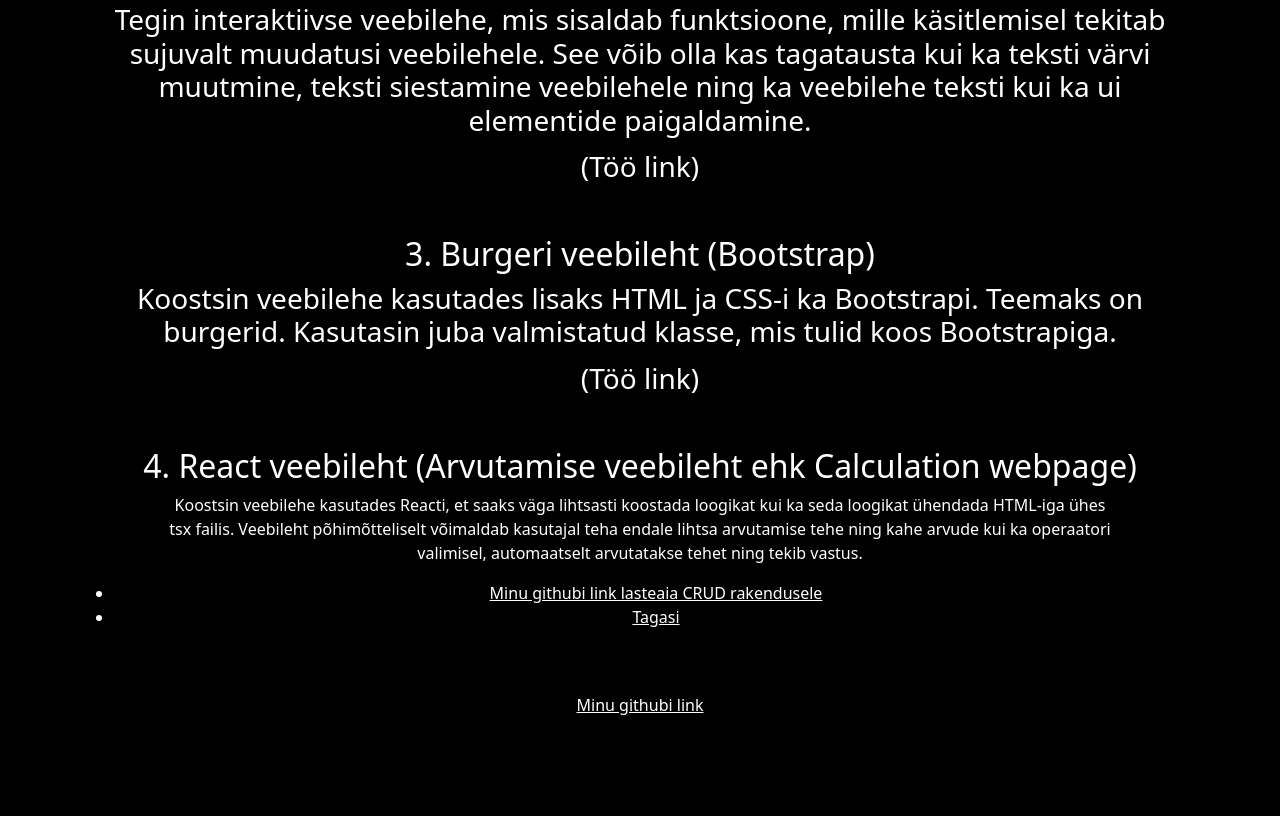
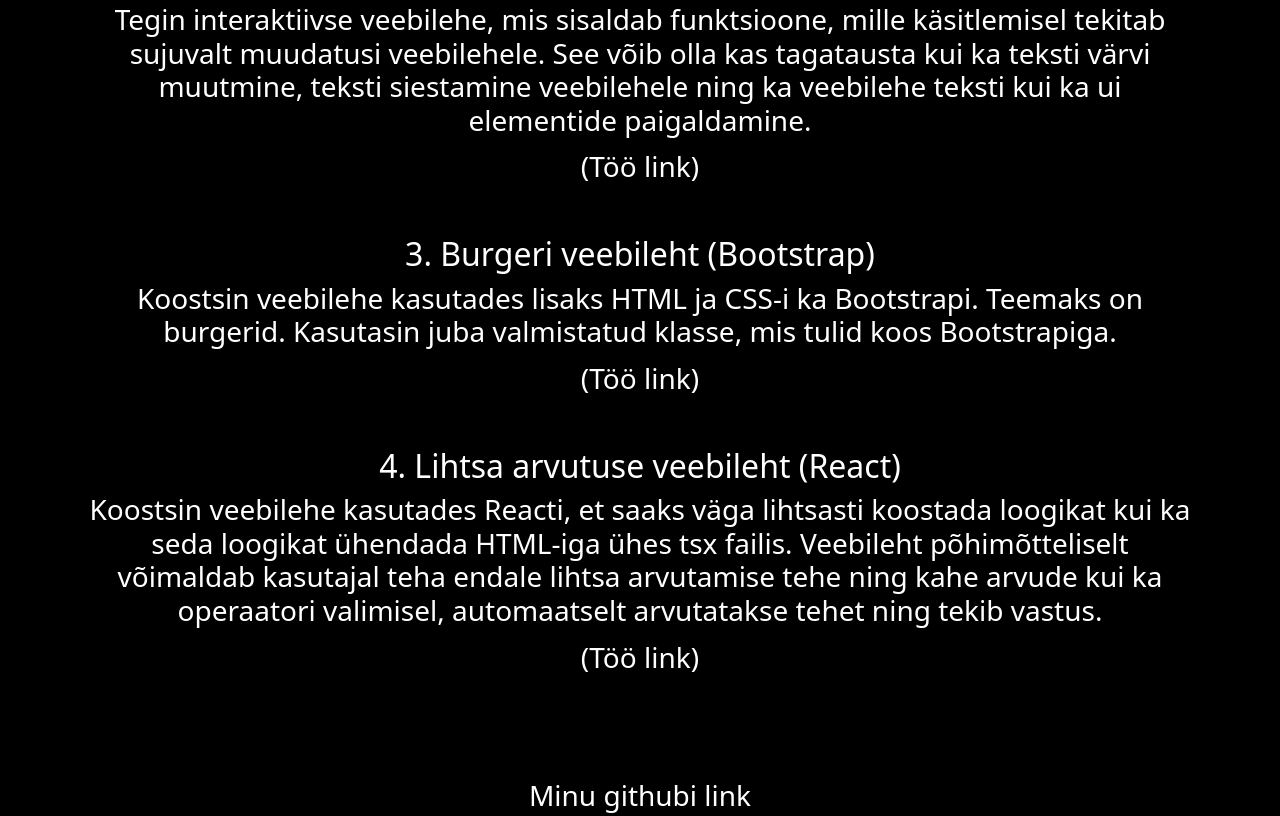
Before and after one commit to St11v3n/Stiiven_Ottens_Portfoolio, a website: page Tehtud_tööd/veebirakenduste_loomine.html in a window 1280 px wide. Shown: the part 617-1433 px from the top of the page. Before the commit the page ends 1334 px from the top, so only its background shows below. Drawn offline with nearby package versions, Linux system fonts and the light colour scheme.

Commit message:
Lisasin veebirakenduste_loomise html failile muudatusi react veebilehe osale, asendades paragrahvi <h3>-ga ning liigutasin tagasi lingi headerisse ja lisasin ka bootstrap klasse  töö lingile kui ka footer github lingile.

```diff
--- a/Tehtud_tööd/veebirakenduste_loomine.html
+++ b/Tehtud_tööd/veebirakenduste_loomine.html
@@ -60,23 +60,24 @@
                 <a class="text-decoration-none fs-3 mb-5 d-inline-block" href="https://github.com/St11v3n/Stiiven_Ottens---Bootstrap">(Töö link)</a>
 
 
-        <h2>4. React veebileht (Arvutamise veebileht ehk Calculation webpage)</h2>
+            <h2>4. Lihtsa arvutuse veebileht (React)</h2>
 
-        <p>
-            Koostsin veebilehe kasutades Reacti, et saaks väga lihtsasti koostada loogikat kui ka seda loogikat ühendada HTML-iga ühes<br/>
-            tsx failis. Veebileht põhimõtteliselt võimaldab kasutajal teha endale lihtsa arvutamise tehe ning kahe arvude kui ka operaatori<br/>
-            valimisel, automaatselt arvutatakse tehet ning tekib vastus.
-        </p>
+            <h3>
+                Koostsin veebilehe kasutades Reacti, et saaks väga lihtsasti koostada loogikat kui ka seda loogikat ühendada HTML-iga ühes
+                tsx failis. Veebileht põhimõtteliselt võimaldab kasutajal teha endale lihtsa arvutamise tehe ning kahe arvude kui ka operaatori
+                valimisel, automaatselt arvutatakse tehet ning tekib vastus.
+            </h3>
 
-        <nav>
-            <ul>
-                <li><a href="https://github.com/St11v3n/Stiiven_Ottens---Bootstrap">Minu githubi link lasteaia CRUD rakendusele</a></li>
-                <li><a href="./index.html">Tagasi</a></li>
-            </ul>
-        </nav>
+
+
+                <a class="text-decoration-none fs-3 mb-5 d-inline-block" href="https://github.com/St11v3n/Stiiven_Ottens---Bootstrap">(Töö link)</a>
+
+
+            </nav>
+        </div>
     </main>
     <footer>
-        <a href="https://github.com/St11v3n">Minu githubi link</a>
+        <a class="text-decoration-none fs-3" href="https://github.com/St11v3n">Minu githubi link</a>
     </footer>
 </body>
 </html>
```
